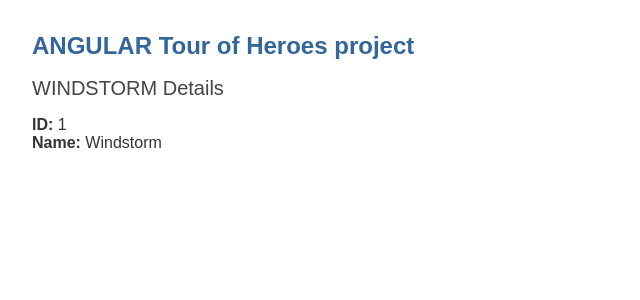
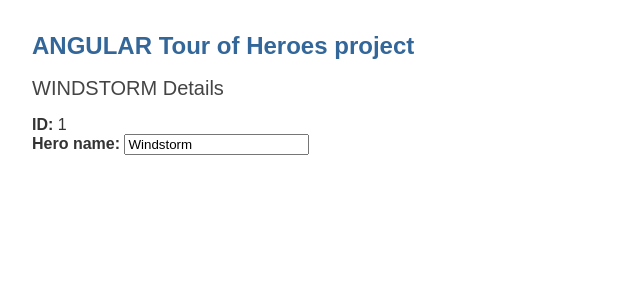
Before and after one commit to nkunic/angular-project-tour-of-heroes, an Angular app: page / in a window 1280 px wide. Shown: the top 300 px of the page, without its empty margins (0-640 px from the left). Built offline with nearby package versions, Linux system fonts and the light colour scheme.

Commit message:
2 files modified

```diff
--- a/src/app/app.module.ts
+++ b/src/app/app.module.ts
@@ -9,7 +9,7 @@
   imports: [BrowserModule, FormsModule],
   declarations: [AppComponent, HeroesComponent],
   exports: [HeroesComponent],
-  bootstrap: [AppComponent],
-  providers: []
+  providers: [],
+  bootstrap: [AppComponent]
 })
 export class AppModule {}
--- a/src/app/components/heroes/heroes.component.html
+++ b/src/app/components/heroes/heroes.component.html
@@ -1,3 +1,6 @@
 <h2>{{ hero.name | uppercase }} Details</h2>
 <div><strong>ID:</strong> {{ hero.id }}</div>
-<div><strong>Name:</strong> {{ hero.name }}</div>
+<div>
+  <label for="name"><strong>Hero name: </strong></label>
+  <input id="name" [(ngModel)]="hero.name" placeholder="Hero name">
+</div>
```
